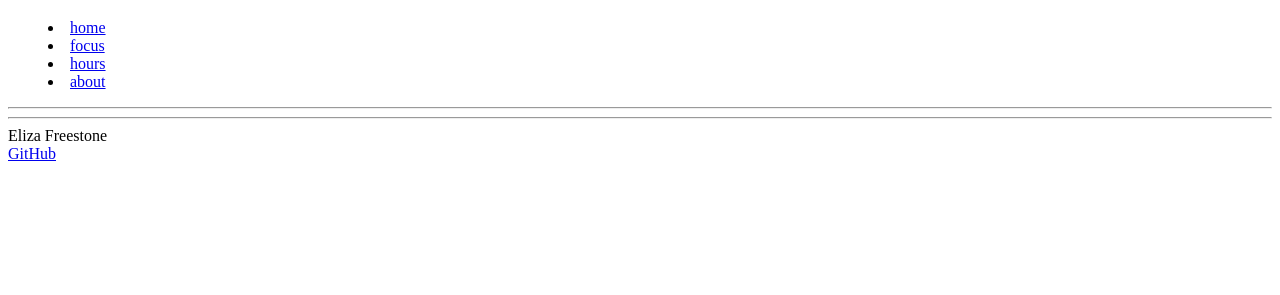
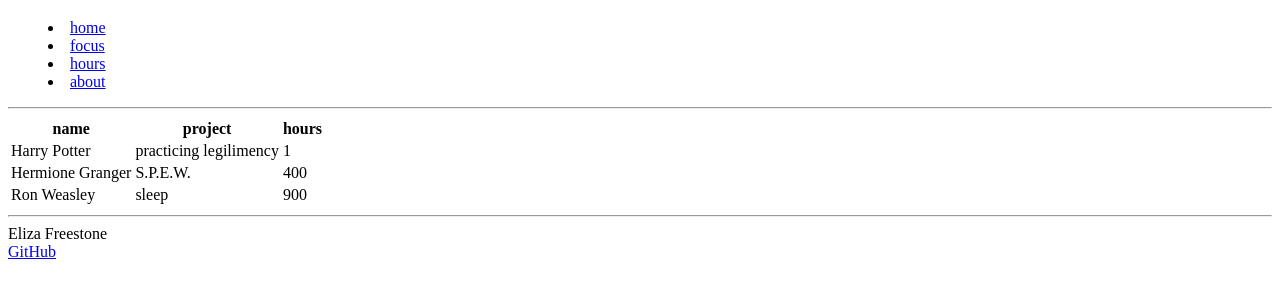
Before and after one commit to Eliza-Surpriza/startup, a plain HTML site: page hours.html in a window 1280 px wide. Shown: the part 61-356 px from the top of the page. Drawn offline with Linux system fonts and the light colour scheme.

Commit message:
add hours placeholders

```diff
--- a/hours.html
+++ b/hours.html
@@ -28,7 +28,32 @@
     </header>
 
     <main>
-
+        <table>
+            <thead>
+              <tr>
+                <th>name</th>
+                <th>project</th>
+                <th>hours</th>
+              </tr>
+            </thead>
+            <tbody>
+              <tr>
+                <td>Harry Potter</td>
+                <td>practicing legilimency</td>
+                <td>1</td>
+              </tr>
+              <tr>
+                <td>Hermione Granger</td>
+                <td>S.P.E.W.</td>
+                <td>400</td>
+              </tr>
+              <tr>
+                <td>Ron Weasley</td>
+                <td>sleep</td>
+                <td>900</td>
+              </tr>
+            </tbody>
+          </table>
     </main>
 
     <footer>
```
